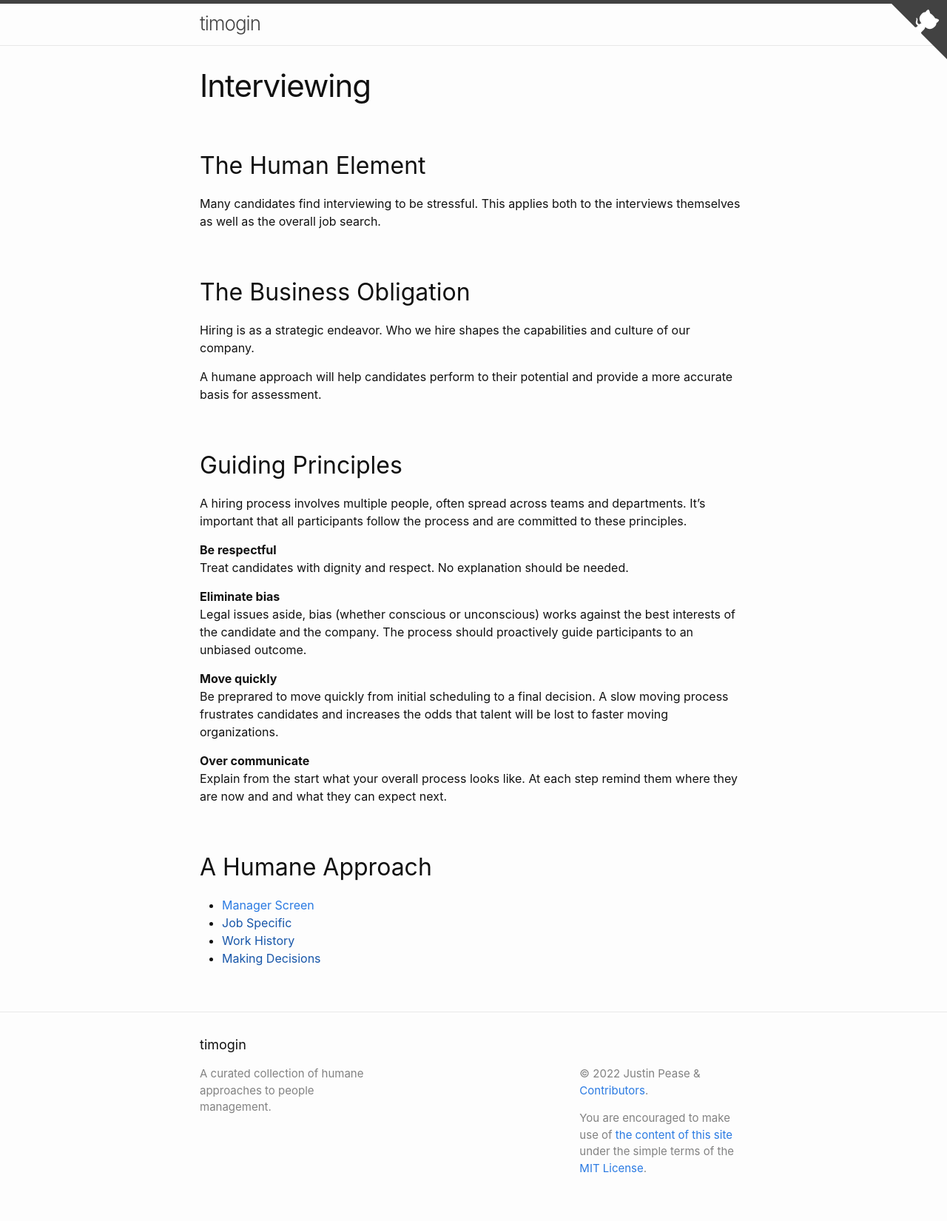
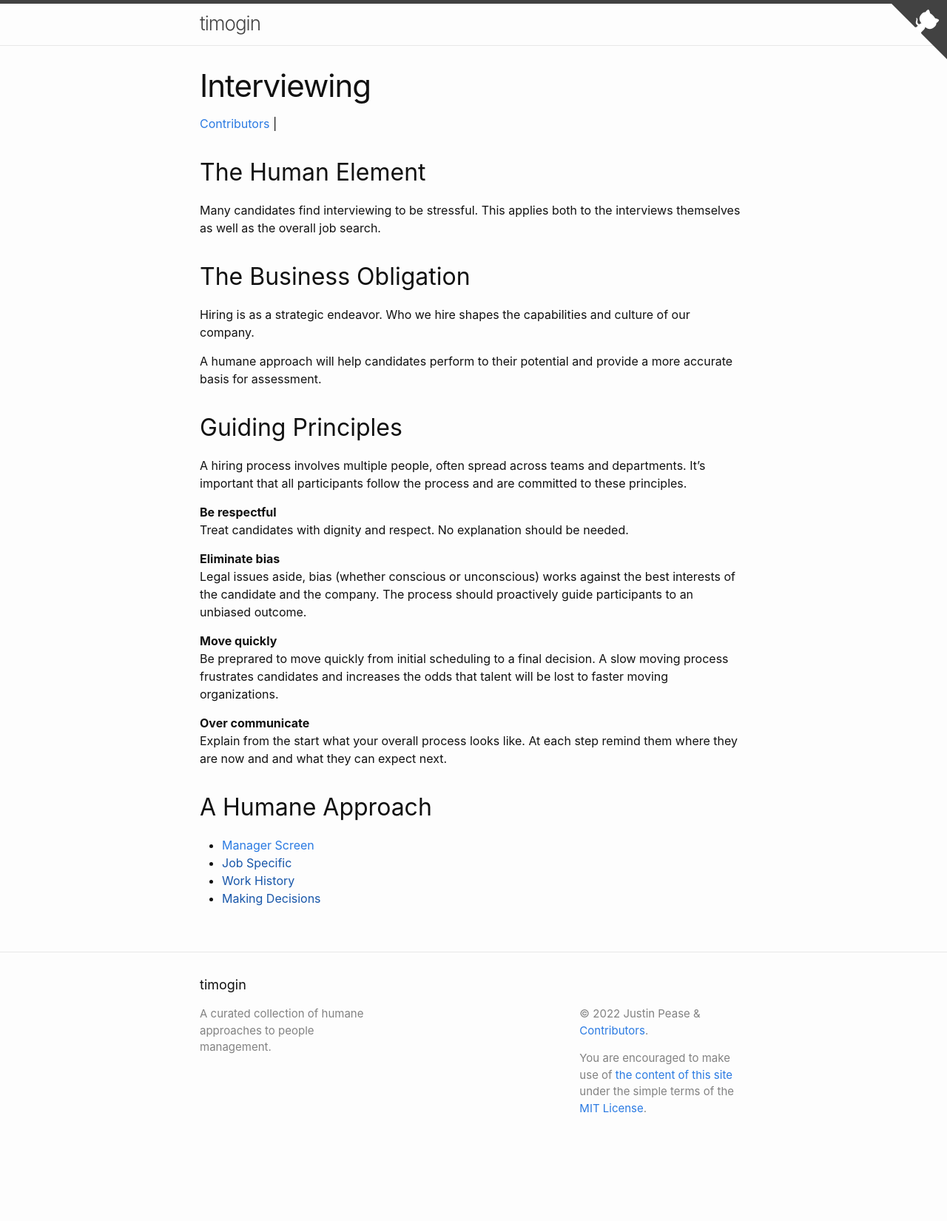
Before and after one commit to jpease/timogin, a Jekyll site: the page built from manual/in/interviewing.markdown, in a window 1280 px wide. Shown: the whole page at 74% size. Built offline with Jekyll 4.4.1, drawn with Linux system fonts in a browser that asks for light colours; after the commit the page ends 1569 px from its top, so only the background shows below that.

Commit message:
Sort out page contributors and updated

```diff
--- a/_includes/custom-head.html
+++ b/_includes/custom-head.html
@@ -2,7 +2,7 @@
     function setModifiedDate() {
 //   setModifiedDate by Ryan Baumann (https://ryanfb.github.io/etc/2020/04/27/last_modified_dates_for_github_pages_jekyll_posts.html)
 //   Licensed under CC BY 4.0 (https://creativecommons.org/licenses/by/4.0/)
-      if (document.getElementById('last-modified')) {
+      if (document.getElementById('last-updated')) {
         fetch("https://api.github.com/repos/{{ site.github.owner_name }}/{{ site.github.repository_name }}/commits?path={{ page.path }}")
           .then((response) => {
             return response.json();
@@ -10,7 +10,7 @@
           .then((commits) => {
             var modified = commits[0]['commit']['committer']['date'].slice(0,10);
             if(modified != "{{ page.date | date: "%Y-%m-%d" }}") {
-              document.getElementById('last-modified').textContent = "Last Modified: " + modified;
+              document.getElementById('last-updated').textContent = "Updated: " + modified;
             }
           });
       }
--- a/_layouts/page.html
+++ b/_layouts/page.html
@@ -5,9 +5,10 @@ layout: default
 
   <header class="post-header">
     <h1 class="post-title">{{ page.title | escape }}</h1>
+    <a href="https://github.com/{{ site.github.owner_name }}/{{ site.github.repository_name }}/blob/main/{{ page.path }}">Contributors</a>
+    | <span id='last-updated'/>
   </header>
 
-  <span id='last-modified'/>
   <div class="post-content">
     {{ content }}
   </div>
--- a/_sass/minima/custom-styles.scss
+++ b/_sass/minima/custom-styles.scss
@@ -1,2 +1,6 @@
 // Placeholder to allow defining custom styles that override everything else.
 // (Use `_sass/minima/custom-variables.scss` to override variable defaults)
+
+.post-content h1, .post-content h2, .post-content h3 {
+  margin-top: 30px;
+}
```
